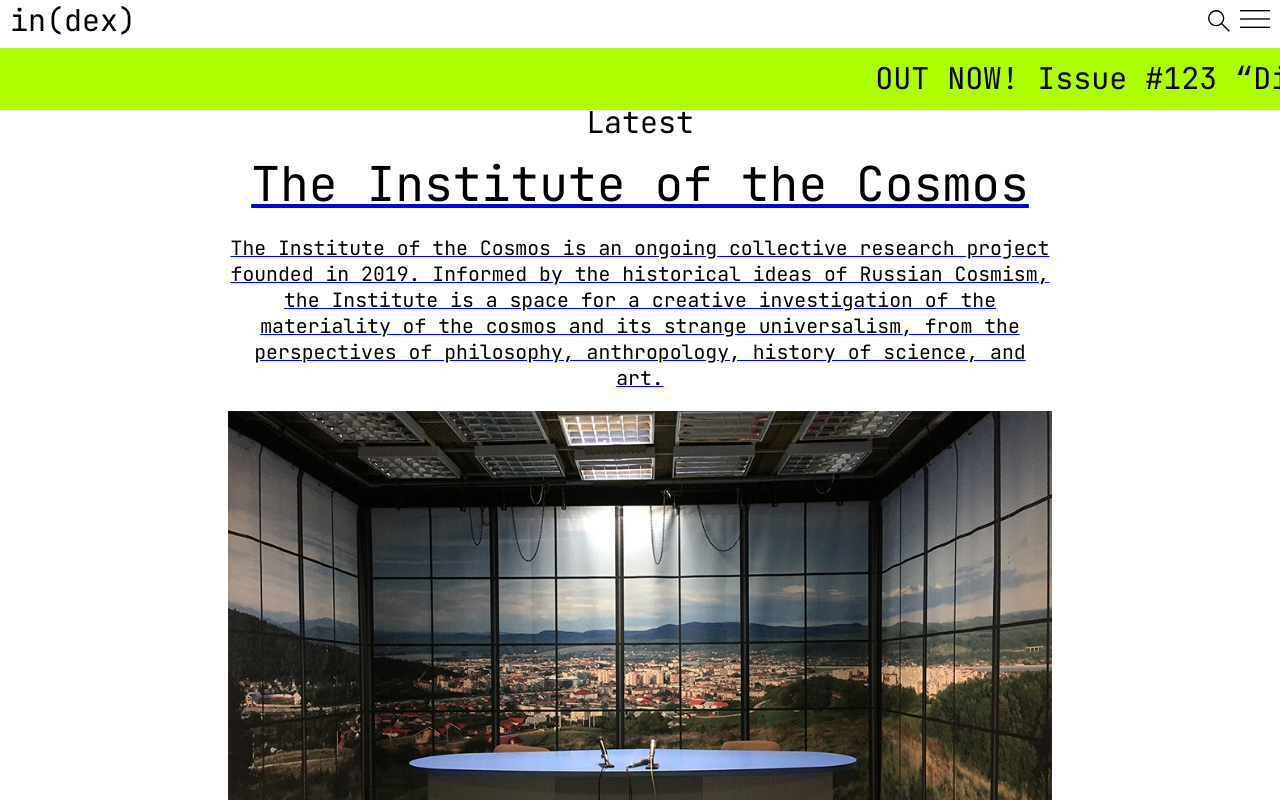
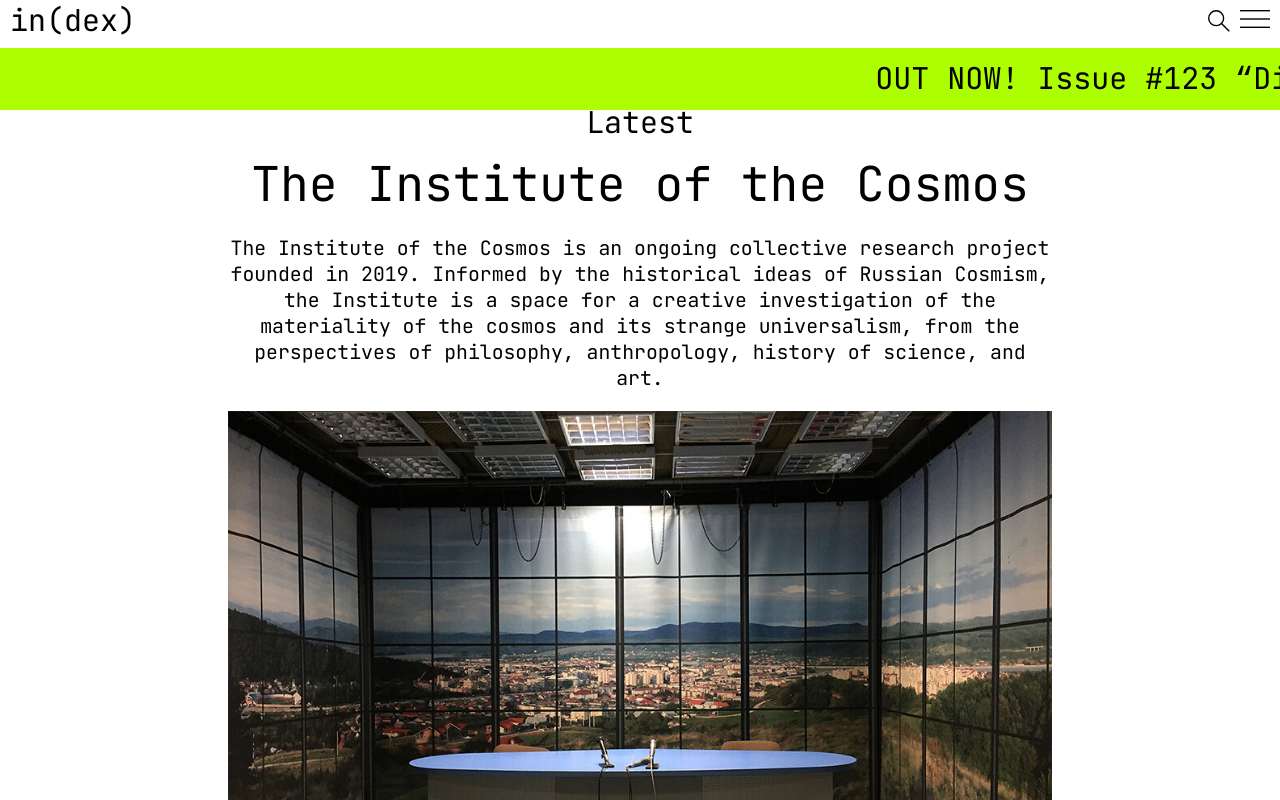
Before and after one commit to Yngvolainen/index, a Vue app: page / in a window 1280 px wide. Shown: the top 800 px of the page. Built offline with nearby package versions, Linux system fonts and the light colour scheme.

Commit message:
remove textunderline

```diff
--- a/src/components/ArticlesHomepage.vue
+++ b/src/components/ArticlesHomepage.vue
@@ -76,6 +76,7 @@
 
       text-align: center;
       margin-bottom: var(--bottom-big);
+      text-decoration: none;
    }
 
    .article__title {
@@ -83,7 +84,7 @@
       grid-column: span 12;
       font-size: var(--heading);
       padding-bottom: var(--bottom-small);
-      /* text-decoration: none; */
+
    }
 
    .article__lead {
```
